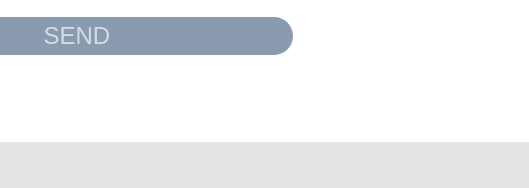
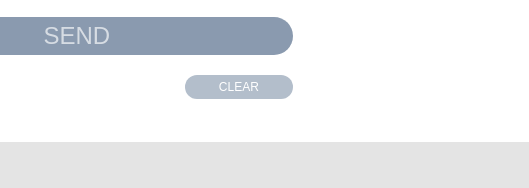
Before and after one commit to PriscillaKing/project3_king_priscilla, a plain HTML site: page contact.html in a window 1280 px wide. Shown: the part 612-800 px from the top of the page, 751-1280 px from the left. Drawn offline with Linux system fonts and the light colour scheme.

Commit message:
Reset button added

```diff
--- a/contact.html
+++ b/contact.html
@@ -70,7 +70,11 @@
         </div>
 
         <div class="submit">
-          <input type="submit" value="Send">
+          <input type="submit" value="Send"/>
+        </div>
+
+        <div class="reset">
+          <input type="reset" value="Clear"/>
         </div>
 
       </form>
--- a/css/styles.css
+++ b/css/styles.css
@@ -497,6 +497,23 @@ margin: 20px 0px;
   cursor: pointer;
 }
 
+.reset input {
+    background: #B3BECB;
+    color: white;
+    font-family: Montserrat semibold, sans-serif;
+    padding: 5px;
+    border-radius: 45px;
+    font-size: 12px;
+    text-transform: uppercase;
+    width: 25%;
+    position: relative;
+    float: right;
+}
+
+.reset input:hover {
+  cursor: pointer;
+}
+
 /*=======================================
 
   Dropdown Menu Animation
```
